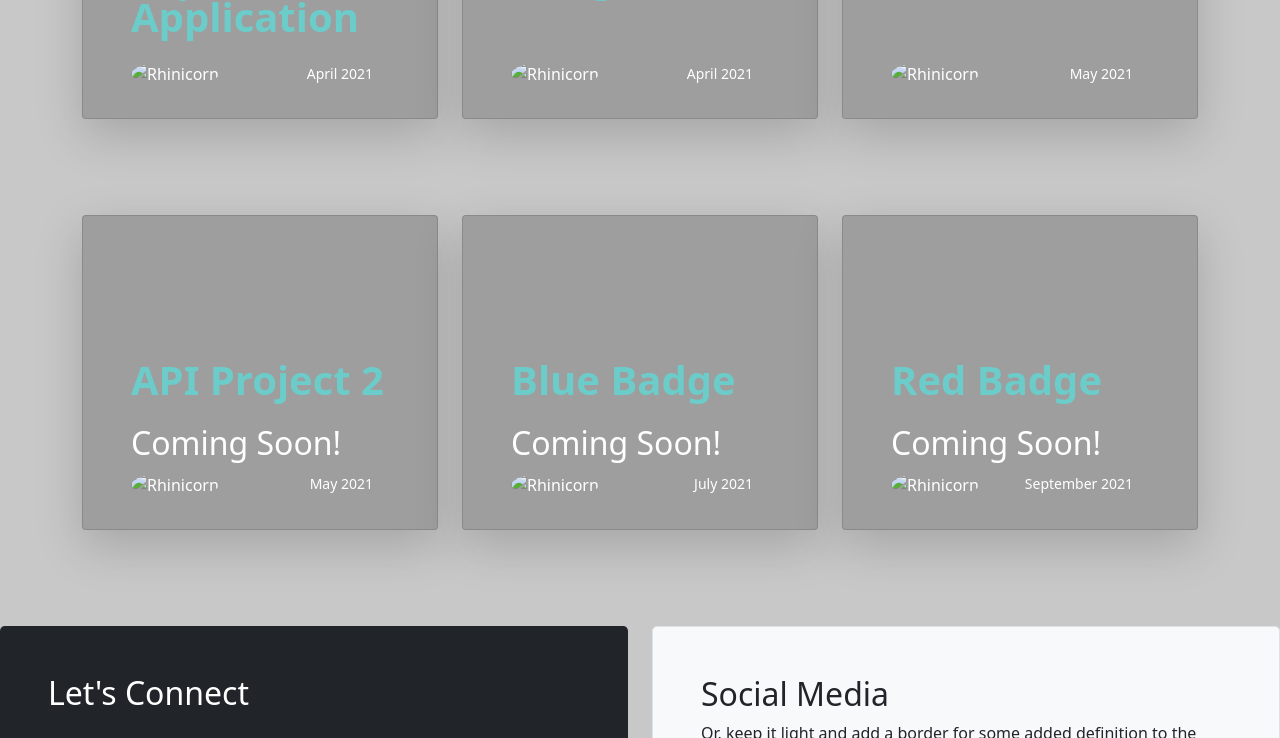
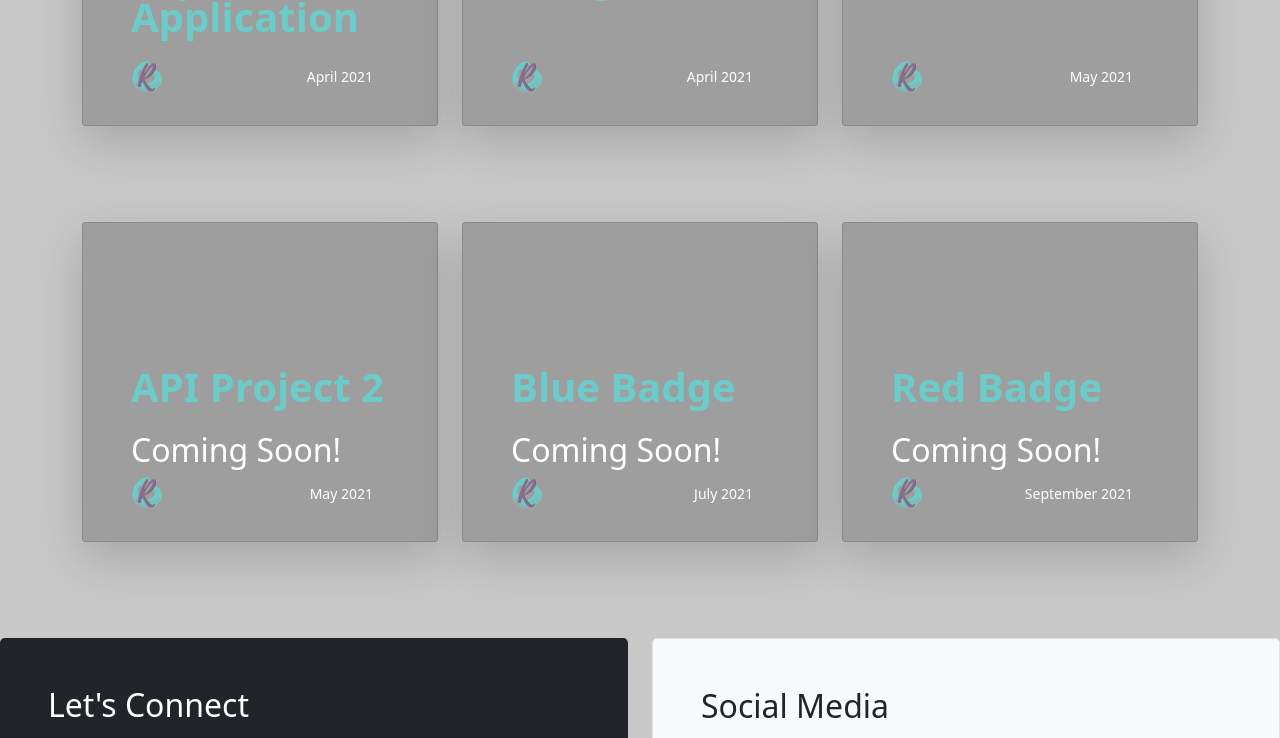
Before and after one commit to rhinicorn/portfolio, a plain HTML site: page index.html in a window 1280 px wide. Shown: the part 2634-3372 px from the top of the page. Drawn offline with nearby package versions, Linux system fonts and the light colour scheme; the site is published under a folder, as on GitHub Pages, so addresses that start at the root find nothing.

Commit message:
update link locations

```diff
--- a/index.html
+++ b/index.html
@@ -180,7 +180,7 @@
                 <h2 class="pt-5 mt-5 mb-4 display-6 lh-1 fw-bold"><a href="https://rhinicorn.github.io/StaticLayout_Project/" target="_blank">Static Layout Application</a></h2>
                 <ul class="d-flex list-unstyled mt-auto">
                   <li class="me-auto">
-                    <img src="/assets/R_Icon.png" alt="Rhinicorn" width="32" height="32" class="rounded-circle ">
+                    <img src="assets/R_Icon.png" alt="Rhinicorn" width="32" height="32" class="rounded-circle ">
                   </li>
                   <li class="d-flex align-items-center me-3">
                     <svg class="bi me-2" width="1em" height="1em"><use xlink:href="#geo-fill"></use></svg>
@@ -196,7 +196,7 @@
                 <h2 class="pt-5 mt-5 mb-4 display-6 lh-1 fw-bold"><a href="https://rhinicorn.github.io/CSSCreature/" target="_blanks">Creature Assignment</a></h2>
                 <ul class="d-flex list-unstyled mt-auto">
                   <li class="me-auto">
-                    <img src="/assets/R_Icon.png" alt="Rhinicorn" width="32" height="32" class="rounded-circle ">
+                    <img src="assets/R_Icon.png" alt="Rhinicorn" width="32" height="32" class="rounded-circle ">
                   </li>
                   <li class="d-flex align-items-center me-3">
                     <svg class="bi me-2" width="1em" height="1em"><use xlink:href="#geo-fill"></use></svg>
@@ -212,7 +212,7 @@
                 <h2 class="pt-5 mt-5 mb-4 display-6 lh-1 fw-bold"><a href="https://rhinicorn.github.io/API_Project_Covid/" target="_blank">API Project #1</a></h2>
                 <ul class="d-flex list-unstyled mt-auto">
                   <li class="me-auto">
-                    <img src="/assets/R_Icon.png" alt="Rhinicorn" width="32" height="32" class="rounded-circle ">
+                    <img src="assets/R_Icon.png" alt="Rhinicorn" width="32" height="32" class="rounded-circle ">
                   </li>
                   <li class="d-flex align-items-center me-3">
                     <svg class="bi me-2" width="1em" height="1em"><use xlink:href="#geo-fill"></use></svg>
@@ -231,7 +231,7 @@
                 <h2> Coming Soon! </h2>
                 <ul class="d-flex list-unstyled mt-auto">
                   <li class="me-auto">
-                    <img src="/assets/R_Icon.png" alt="Rhinicorn" width="32" height="32" class="rounded-circle ">
+                    <img src="assets/R_Icon.png" alt="Rhinicorn" width="32" height="32" class="rounded-circle ">
                   </li>
                   <li class="d-flex align-items-center me-3">
                     <svg class="bi me-2" width="1em" height="1em"><use xlink:href="#geo-fill"></use></svg>
@@ -248,7 +248,7 @@
                 <h2> Coming Soon! </h2>
                 <ul class="d-flex list-unstyled mt-auto">
                   <li class="me-auto">
-                    <img src="/assets/R_Icon.png" alt="Rhinicorn" width="32" height="32" class="rounded-circle ">
+                    <img src="assets/R_Icon.png" alt="Rhinicorn" width="32" height="32" class="rounded-circle ">
                   </li>
                   <li class="d-flex align-items-center me-3">
                     <svg class="bi me-2" width="1em" height="1em"><use xlink:href="#geo-fill"></use></svg>
@@ -265,7 +265,7 @@
                 <h2> Coming Soon! </h2>
                 <ul class="d-flex list-unstyled mt-auto">
                   <li class="me-auto">
-                    <img src="/assets/R_Icon.png" alt="Rhinicorn" width="32" height="32" class="rounded-circle ">
+                    <img src="assets/R_Icon.png" alt="Rhinicorn" width="32" height="32" class="rounded-circle ">
                   </li>
                   <li class="d-flex align-items-center me-3">
                     <svg class="bi me-2" width="1em" height="1em"><use xlink:href="#geo-fill"></use></svg>
```
